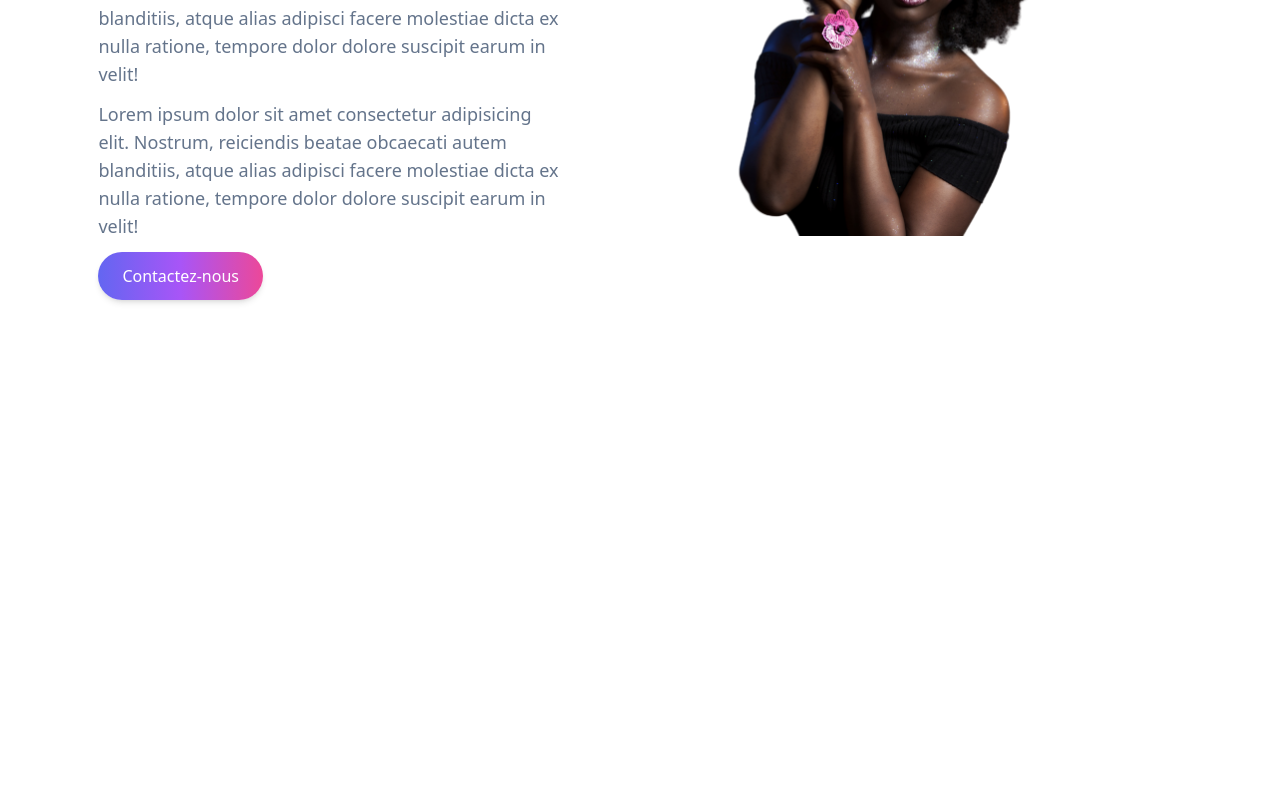
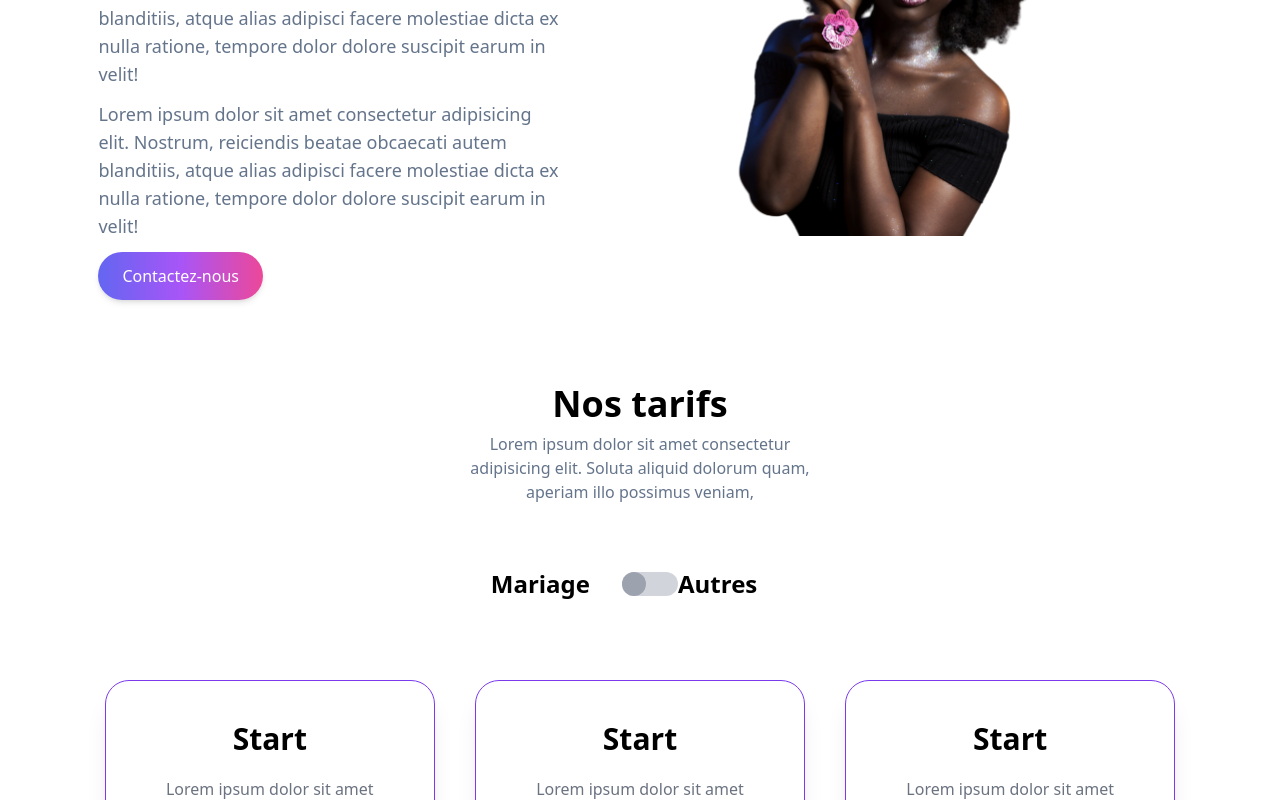
Before and after one commit to rovertnet/agence_beauty, a React (Vite) app in the folder user_agence/: page / in a window 1280 px wide. Shown: the part 2000-2800 px from the top of the page. Before the commit the page ends 2344 px from the top, so only its background shows below. Built offline with nearby package versions, Linux system fonts and the light colour scheme.

Commit message:
update tarif

```diff
--- a/user_agence/src/App.jsx
+++ b/user_agence/src/App.jsx
@@ -4,6 +4,7 @@ import About from './composants/About';
 import Home from './composants/Home';
 import Mission from './composants/Mission';
 import Navbar from './composants/Navbar';
+import Tarif from './composants/Tarif';
 
 function App() {
   return (
@@ -12,6 +13,7 @@ function App() {
       <Home />
       <About />
       <Mission />
+      <Tarif />
     </>
   );
 }
--- a/user_agence/src/composants/Navbar.jsx
+++ b/user_agence/src/composants/Navbar.jsx
@@ -17,7 +17,7 @@ function Navbar() {
 
   return (
     <>
-      <nav className=" bg-[#ecc6de] md:px-14 p-4 max-w-screen-2xl mx-auto text-purple-500 fixed top-0 right-0 left-0 shadow-md">
+      <nav className=" bg-white md:px-14 p-4 max-w-screen-2xl mx-auto text-purple-500 fixed top-0 right-0 left-0 shadow-md">
         <div className=" text-lg container mx-auto flex justify-between items-center">
           <div className=" flex items-center space-x-10">
             <a href="#">
--- a/user_agence/src/composants/Tarif.jsx
+++ b/user_agence/src/composants/Tarif.jsx
@@ -1,8 +1,120 @@
+import { useState } from "react";
 
 function Tarif() {
+  const [togglePrix, setTogglePrix] = useState(false)
+  const packages = [
+    {
+      name: "Start",
+      adomicil: 60,
+      salon: 55,
+      description:
+        "Lorem ipsum dolor sit amet consectetur adipisicing elit. Soluta",
+      logo: "../../public/checked.png",
+    },
+    {
+      name: "Start",
+      adomicil: 60,
+      salon: 55,
+      description:
+        "Lorem ipsum dolor sit amet consectetur adipisicing elit. Soluta",
+      logo: "../../public/checked.png",
+    },
+    {
+      name: "Start",
+      adomicil: 60,
+      salon: 55,
+      description:
+        "Lorem ipsum dolor sit amet consectetur adipisicing elit. Soluta",
+      logo: "../../public/checked.png",
+    },
+  ];
   return (
     <>
-      <div className="md:px-14 p-4 max-w-s mx-auto space-y-7"></div>
+      <div className="md:px-14 p-4 max-w-s mx-auto py-10">
+        <div className="text-center">
+          <h2 className=" md:text-4xl text-3xl font-extrabold text-black mb-2">
+            Nos tarifs
+          </h2>
+          <p className=" text-slate-500 md:w-1/3 mx-auto px-4">
+            Lorem ipsum dolor sit amet consectetur adipisicing elit. Soluta
+            aliquid dolorum quam, aperiam illo possimus veniam,
+          </p>
+
+          {/* Toggle prix */}
+          <div className=" mt-16">
+            <label
+              htmlFor="Toggleprix"
+              className=" inline-flex items-center cursor-pointer"
+            >
+              <span className=" mr-8 font-semibold text-2xl">Mariage</span>
+              <div className=" w-14 h-6 bg-gray-300 rounded-full transition duration-300 ease-in-out">
+                <div
+                  className={` w-6 h-6 rounded-full transition duration-300 ease-in-out ${
+                    togglePrix ? " bg-black ml-8" : " bg-gray-400"
+                  }`}
+                ></div>
+              </div>
+              <span className=" mr-8 font-semibold text-2xl">Autres</span>
+            </label>
+            <input
+              type="checkbox"
+              id="toggle"
+              className="hidden"
+              checked={togglePrix}
+              onChange={() => setTogglePrix(!togglePrix)}
+            />
+          </div>
+        </div>
+        {/*  */}
+        <div className=" grid sm:grid-cols-2 lg:grid-cols-3 gap-10 mt-20 md:w-11/12 mx-auto">
+          {packages.map((pkg, index) => (
+            <div
+              key={index}
+              className=" border py-10 md:px-6 px-4 rounded-3xl shadow-xl border-violet-600"
+            >
+              <h3 className="text-3xl font-bold text-center text-black">
+                {pkg.name}
+              </h3>
+              <p className=" text-gray-500 text-center my-5">
+                {pkg.description}
+              </p>
+              <p className=" mt-5 text-center text-violet-600 text-4xl font-bold">
+                {togglePrix ? `$${pkg.adomicil}` : `$${pkg.salon}`}
+                <span className=" text-base text-gray-400 font-medium">
+                  /{togglePrix ? "Mariage" : "Autres"}
+                </span>
+              </p>
+              <ul className=" mt-4 space-y-2 px-4">
+                <li className=" flex gap-3 items-center">
+                  <img src={pkg.logo} alt="" className=" w-4 h-4" />
+                  Travail
+                </li>
+                <li className=" flex gap-3 items-center">
+                  <img src={pkg.logo} alt="" className=" w-4 h-4" />
+                  Travail
+                </li>
+                <li className=" flex gap-3 items-center">
+                  <img src={pkg.logo} alt="" className=" w-4 h-4" />
+                  Travail
+                </li>
+                <li className=" flex gap-3 items-center">
+                  <img src={pkg.logo} alt="" className=" w-4 h-4" />
+                  Travail
+                </li>
+                <li className=" flex gap-3 items-center">
+                  <img src={pkg.logo} alt="" className=" w-4 h-4" />
+                  Travail
+                </li>
+              </ul>
+              <div className=" w-full mx-auto mt-8 flex items-center justify-center">
+                <button className=" bg-violet-600 text-xl text-white px-4 p-3 rounded-lg hover:border hover:border-violet-600 hover:bg-white hover:text-violet-600 transition-all duration-300">
+                  Choisissez
+                </button>
+              </div>
+            </div>
+          ))}
+        </div>
+      </div>
     </>
   );
 }
```
Also changed, not shown: user_agence/public/checked.png (added).
